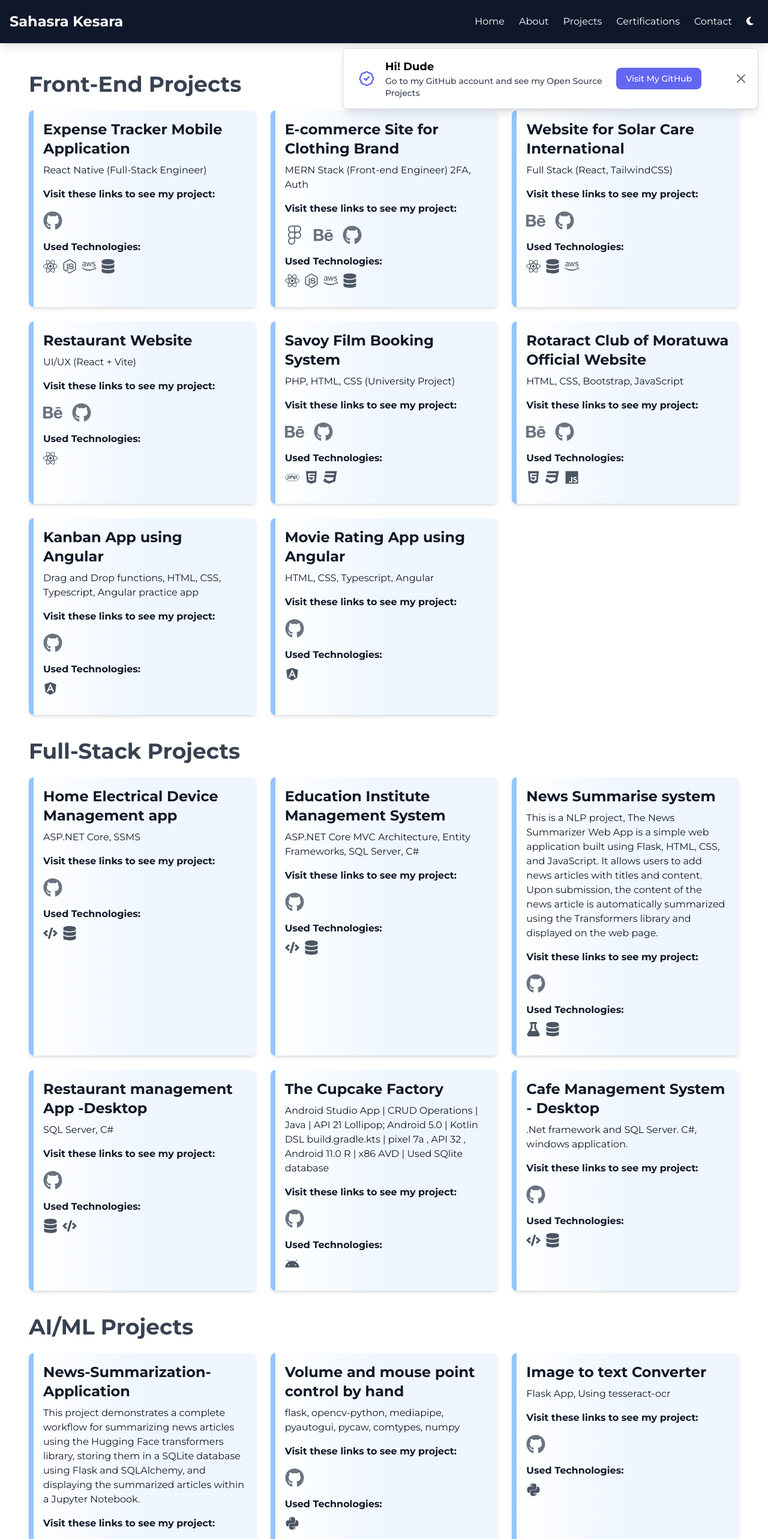
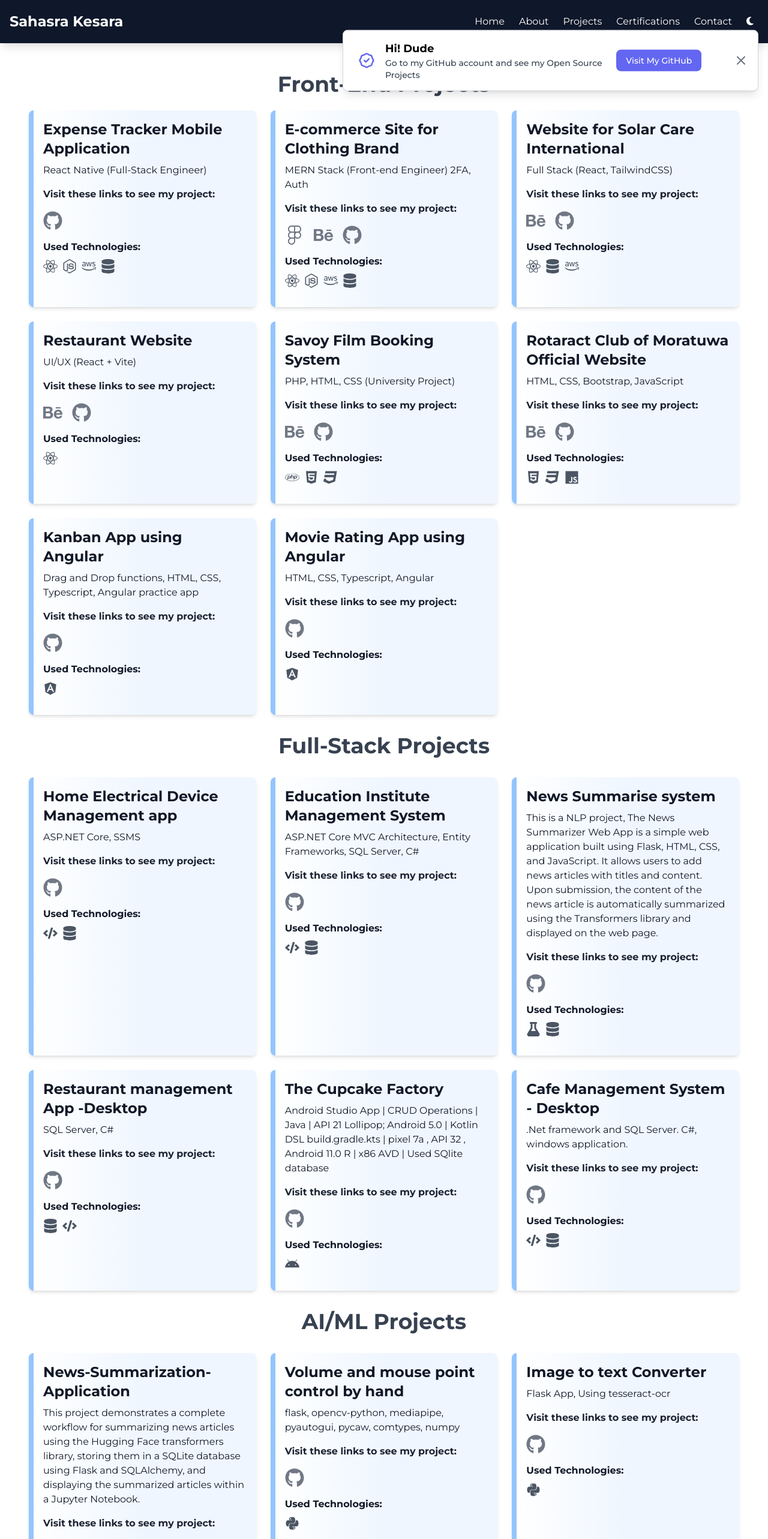
Before and after one commit to Sahasra-Kesara/sahasra-kesara-portfolio-2024-10-25, a React (Create React App) app: page /projects in a window 1280 px wide. Shown: the top 2566 px of the page at 60% size. Built offline with nearby package versions, Linux system fonts and the light colour scheme.

Commit message:
added animations

```diff
--- a/src/components/CertificateSlideInCard.jsx
+++ b/src/components/CertificateSlideInCard.jsx
@@ -20,7 +20,7 @@ const CertificateSlideInCard = () => {
   if (!visible) return null;
 
   return (
-    <div className={`fixed top-16 right-0 flex items-center justify-center py-4 z-50 mx-4 ${animate}`}>
+    <div className={`fixed top-16 right-0 flex items-center animate-bounce justify-center py-4 z-50 mx-4 ${animate}`}>
       <div className="container">
         <div className={`flex flex-wrap items-center justify-between rounded-lg border ${isDarkMode ? "bg-gray-800 text-white border-gray-700" : "bg-white text-black border-gray-300"} p-4 shadow-lg`}>
           <div className="w-full md:w-7/12 lg:w-2/3 flex items-center px-2">
--- a/src/components/ProjectCard.jsx
+++ b/src/components/ProjectCard.jsx
@@ -15,8 +15,8 @@ const ProjectCard = ({ title, description, figmaLink, behanceLink, githubLink, t
       <h2 className={`text-2xl font-bold mb-2 ${isDarkMode ? 'text-blue-600' : ''}`}>{title}</h2>
       <p className="mb-4">{description}</p>
 
-      <p className="mb-4 font-bold">Visit these links to see my project:</p>
-      <div className="flex space-x-4 mb-4">
+      <p className="mb-4 font-bold animate-pulse">Visit these links to see my project:</p>
+      <div className="flex space-x-4 mb-4 animate-pulse">
         {figmaLink && (
           <a href={figmaLink} className="text-gray-500 hover:text-gray-700" target="_blank" rel="noopener noreferrer">
             <FaFigma className="h-8 w-8" />
--- a/src/components/SlideInCard.jsx
+++ b/src/components/SlideInCard.jsx
@@ -20,7 +20,7 @@ const SlideInCard = () => {
   if (!visible) return null;
 
   return (
-    <div className={`fixed top-16 right-0 flex items-center justify-center py-4 z-50 mx-4 ${animate}`}>
+    <div className={`fixed top-16 right-0 flex items-center justify-center animate-bounce py-4 z-50 mx-4 ${animate}`}>
       <div className="container">
         <div className={`flex flex-wrap items-center justify-between rounded-lg border ${isDarkMode ? "bg-gray-800 text-white border-gray-700" : "bg-white text-black border-gray-300"} p-4 shadow-lg`}>
           <div className="w-full md:w-7/12 lg:w-2/3 flex items-center px-2">
--- a/src/pages/ProjectsPage.jsx
+++ b/src/pages/ProjectsPage.jsx
@@ -9,7 +9,7 @@ const ProjectsPage = () => {
 
   return (
     <div className={`p-12  ${isDarkMode ? 'bg-gray-900' : 'bg-white'}`}>
-      <h1 className={`text-4xl font-bold mb-6 ${isDarkMode ? 'text-gray-300' : 'text-gray-700'}`}>Front-End Projects</h1>
+      <h1 className={`text-4xl font-bold mb-6 text-center ${isDarkMode ? 'text-gray-300' : 'text-gray-700'}`}>Front-End Projects</h1>
       <div className="grid grid-cols-1 md:grid-cols-2 lg:grid-cols-3 gap-6">
         <ProjectCard
           title="Expense Tracker Mobile Application"
@@ -66,7 +66,7 @@ const ProjectsPage = () => {
           techLogos={[FaAngular]}
         />
       </div>
-      <h1 className={`text-4xl font-bold mb-6 mt-10 ${isDarkMode ? 'text-gray-300' : 'text-gray-700'}`}>Full-Stack Projects</h1>
+      <h1 className={`text-4xl font-bold animate-bounce mb-6 mt-10 text-center ${isDarkMode ? 'text-gray-300' : 'text-gray-700'}`}>Full-Stack Projects</h1>
       <div className="grid grid-cols-1 md:grid-cols-2 lg:grid-cols-3 gap-6">
         <ProjectCard
           title="Home Electrical Device Management app"
@@ -105,7 +105,7 @@ const ProjectsPage = () => {
           techLogos={[FaCode, FaDatabase]}
         />
       </div>
-      <h1 className={`text-4xl font-bold mb-6 mt-10 ${isDarkMode ? 'text-gray-300' : 'text-gray-700'}`}>AI/ML Projects</h1>
+      <h1 className={`text-4xl font-bold mb-6 mt-10 animate-bounce text-center ${isDarkMode ? 'text-gray-300' : 'text-gray-700'}`}>AI/ML Projects</h1>
       <div className="grid grid-cols-1 md:grid-cols-2 lg:grid-cols-3 gap-6">
         <ProjectCard
           title="News-Summarization-Application"
```
